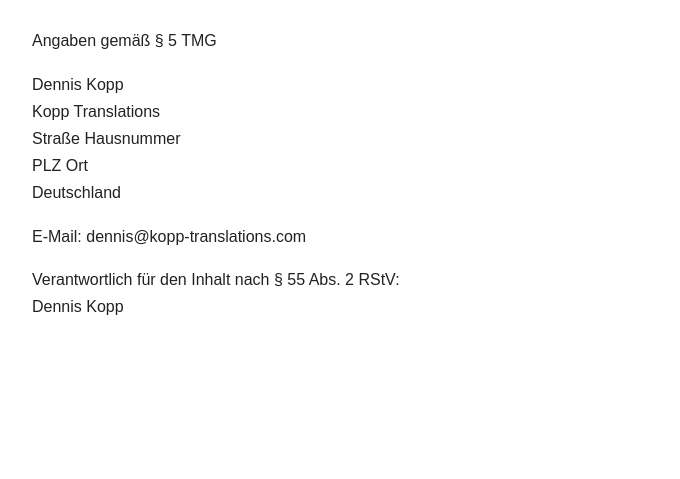
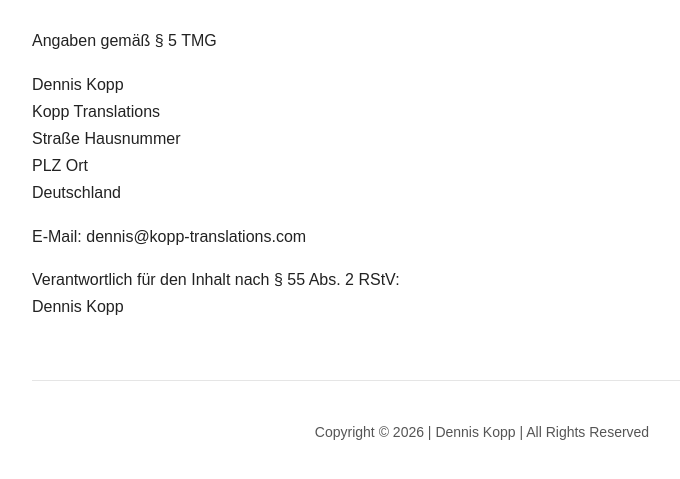
Before and after one commit to denniskopp/denniskopp.github.io, a plain HTML site: page impressum.html in a window 1280 px wide. Shown: the part 147-626 px from the top of the page, without its empty margins (158-838 px from the left). Drawn offline with Linux system fonts and the light colour scheme.

Commit message:
impressum.html

```diff
--- a/impressum.html
+++ b/impressum.html
@@ -18,6 +18,15 @@
 
 h1{
 margin-bottom:40px;
+}
+
+footer{
+text-align:center;
+padding:40px 20px;
+font-size:14px;
+color:#555;
+border-top:1px solid #e5e5e5;
+margin-top:60px;
 }
 
 </style>
@@ -49,5 +58,9 @@
 Dennis Kopp
 </p>
 
+<footer>
+Copyright © 2026 | Dennis Kopp | All Rights Reserved
+</footer>
+
 </body>
 </html>
```
